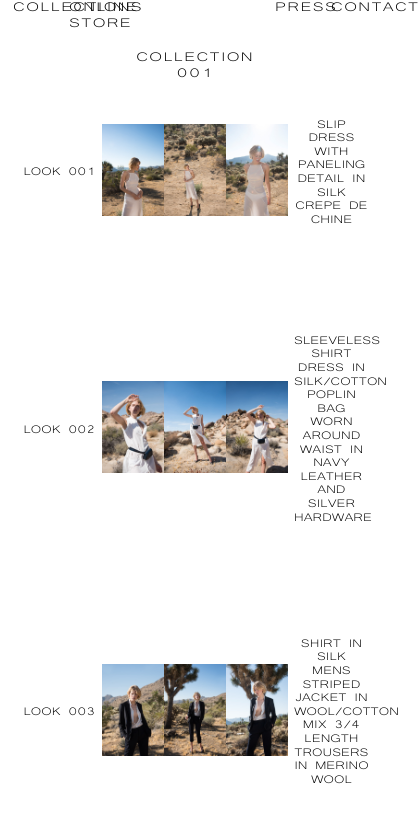
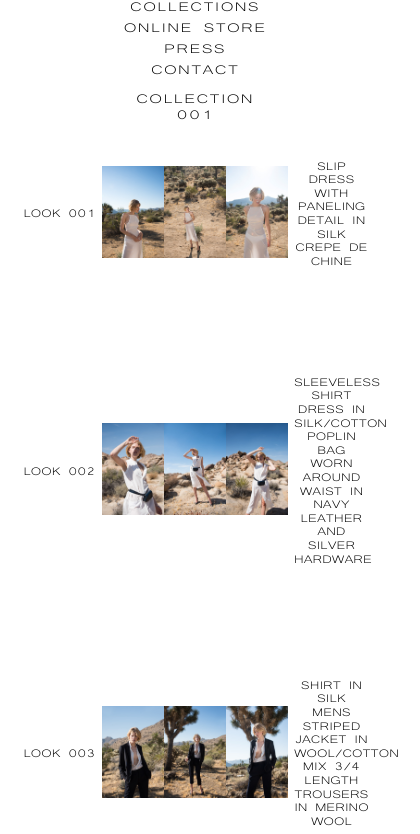
Before and after one commit to Jwhiles/RuarA, a website: page public/001.html in a window 390 px wide. Shown: the part 109-943 px from the top of the page, 420 px wide, since content can reach past the window. Drawn offline with nearby package versions, Linux system fonts and the light colour scheme.

Commit message:
Mobile last 🌞

```diff
--- a/public/css/style.css
+++ b/public/css/style.css
@@ -69,13 +69,17 @@
 
 .menu {
   width: 100%;
-  display: flex;
-  justify-content: space-between;
+  @media (min-width: 600px) {
+    display: flex;
+    justify-content: space-between;
+  }
 }
 
 .menu_section {
-  display: flex;
-  width: 30%;
+  @media (min-width: 600px) {
+    display: flex;
+    width: 30%;
+  }
 }
 
 .menu_link {
```
